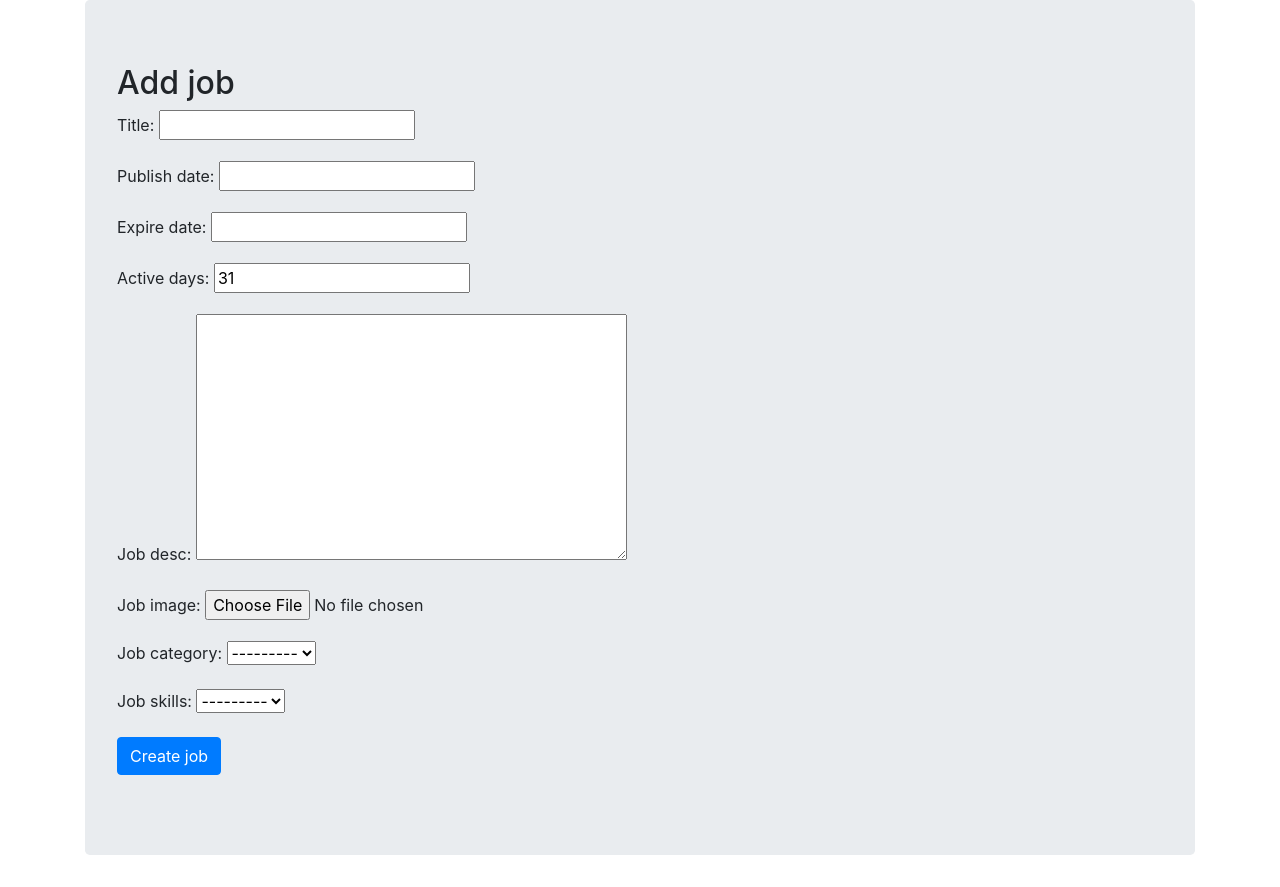
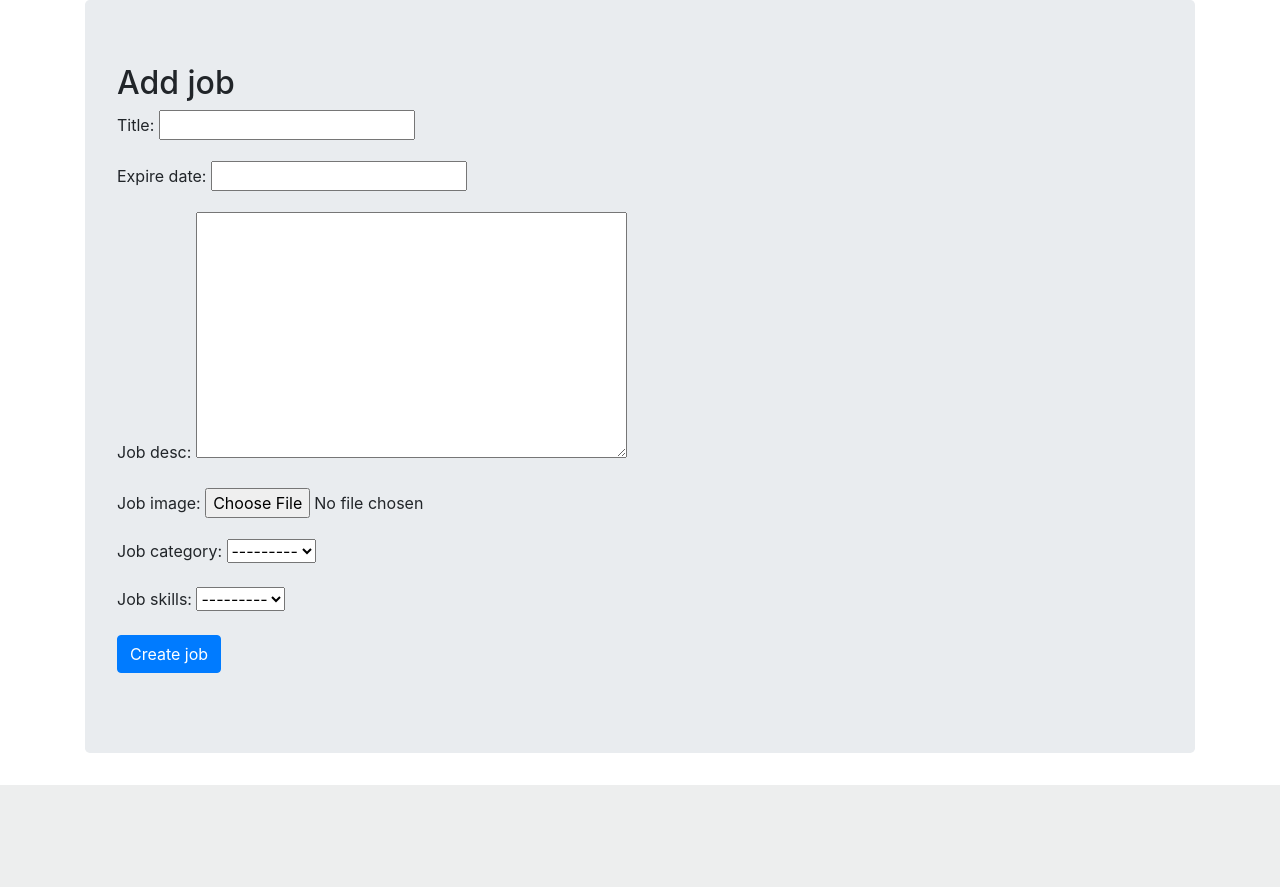
Before and after one commit to janithmalshan/pythonFinalProject, a Django app: page /jobs/create in a window 1280 px wide. Shown: the part 56-943 px from the top of the page. After the commit the page ends 841 px from the top, so only its background shows below. Run offline with Django 3.2, Linux system fonts and the light colour scheme; data that the repository does not hold is empty; some libraries are stand-ins or nearby versions.

Commit message:
Modal updated

```diff
--- a/jobFinder/viewer/models.py
+++ b/jobFinder/viewer/models.py
@@ -25,9 +25,9 @@ class Skill(models.Model):
 class Job(models.Model):
     title = models.CharField(max_length=100)
     # company = models.ForeignKey
-    publish_date = models.DateField()
+    publish_date = models.DateField(auto_now_add=True)
     expire_date = models.DateField()
-    active_days = models.IntegerField(default=31)
+    # active_days = models.IntegerField(default=31)
     job_desc = models.TextField(null=True, blank=True)
     job_image = models.ImageField(upload_to='images/', null=True, blank=True)
     job_category = models.ForeignKey(Category, on_delete=models.DO_NOTHING, null=True, blank=True)
--- a/jobFinder/viewer/templates/base.html
+++ b/jobFinder/viewer/templates/base.html
@@ -13,7 +13,7 @@
   <body>
     <nav class="navbar navbar-expand-lg navbar-dark bg-dark">
       <div class="container fixed">
-        <a class="navbar-brand" href="/">Jobs ABC</a>
+        <a class="navbar-brand" href="/jobs">Jobs ABC</a>
         <button class="navbar-toggler" type="button" data-toggle="collapse" data-target="#navbarNavAltMarkup">
           <span class="navbar-toggler-icon"></span>
         </button>
--- a/jobFinder/viewer/templates/jobs.html
+++ b/jobFinder/viewer/templates/jobs.html
@@ -3,6 +3,10 @@
 {% block content %}
 
         <a href="{% url 'job_add' %}">Add New</a>
+
+        <div style="border: 1px solid #cecece; padding: 16px">
+            <h2>Advance Search</h2>
+        </div>
 
         <ul>
           {% for m in jobs %}
```
Also changed, not shown: jobFinder/viewer/migrations/0004_remove_job_active_days.py (added), jobFinder/viewer/migrations/0005_alter_job_publish_date.py (added).
